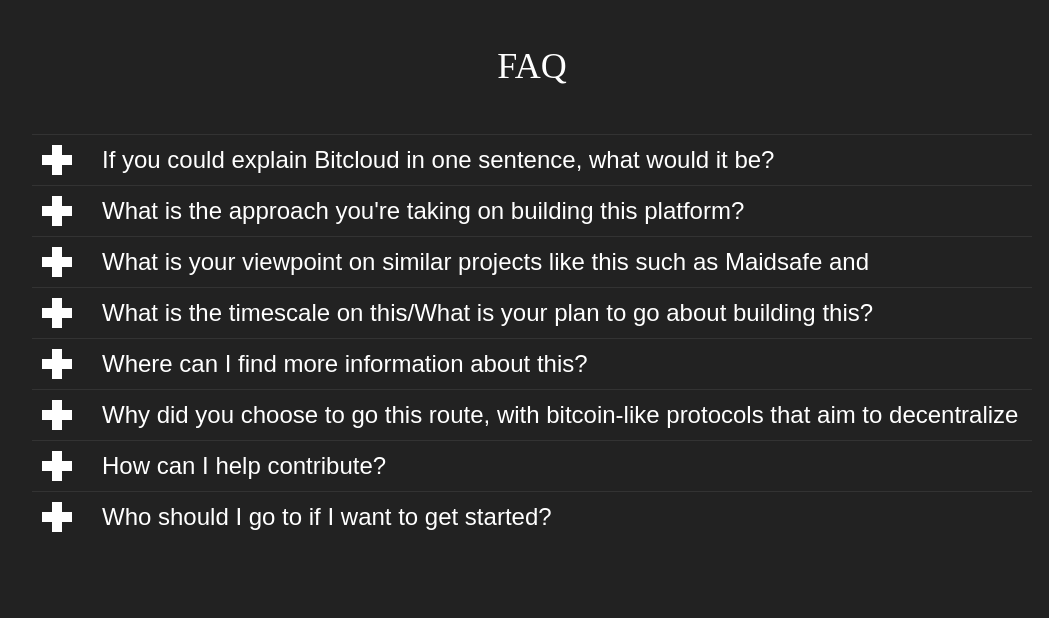
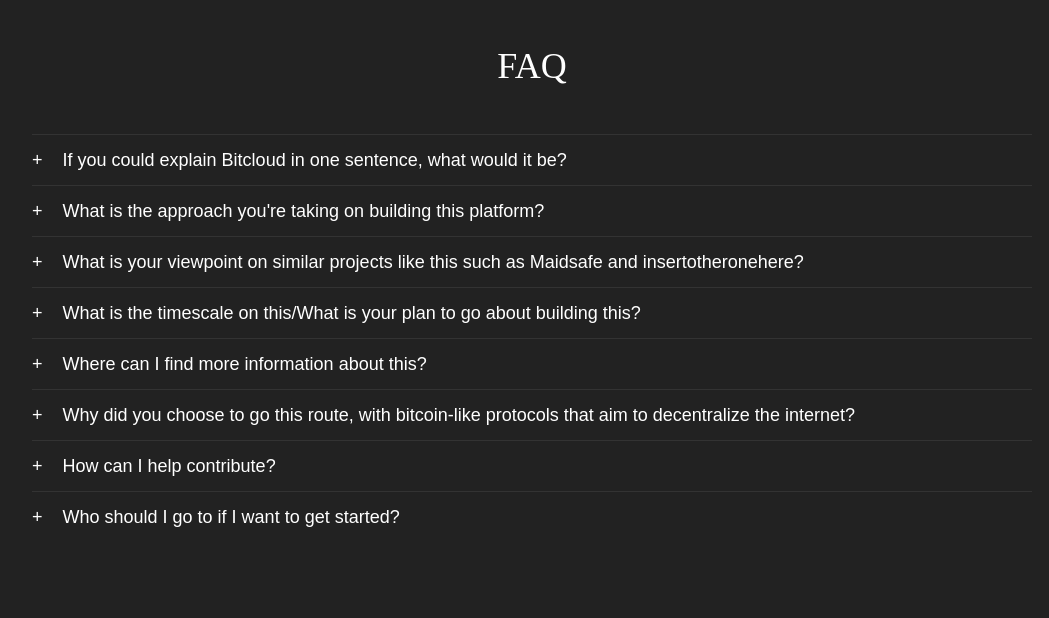
Before and after one commit to wetube/bitcloud.github.io, a PHP site: page /pages/faq.html in a window 1280 px wide. Shown: the part 52-670 px from the top of the page, without its empty margins (108-1157 px from the left). Run offline with PHP 8.4, Linux system fonts and the light colour scheme; some web fonts are replaced.

Commit message:
Update faq.css

```diff
--- a/css/faq.css
+++ b/css/faq.css
@@ -12,18 +12,15 @@
 	border-top: 1px solid #333;
 }
 #center .box a {
-	font-size: 24px;
+	font-size: 18px;
 	line-height: 50px;
 	cursor: pointer;
 	padding: 0 20px;
 }
 #center .box a:before {
-	background-image:url(../img/faq/expand.png);
-	height: 50px;
-	width: 50px;
 	display: block;
 	float:left;
-	content:'';
+	content:'+';
 }
 #center .box .answer {
 	font-size:18px;
```
